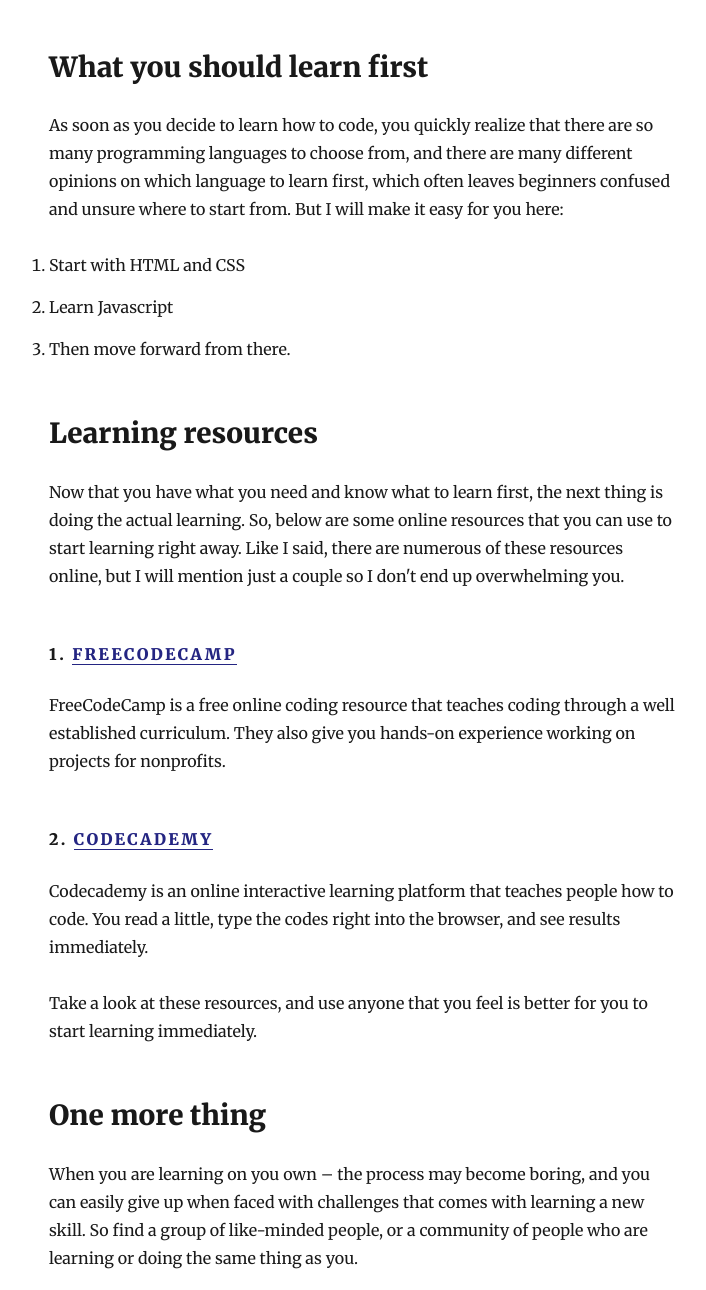
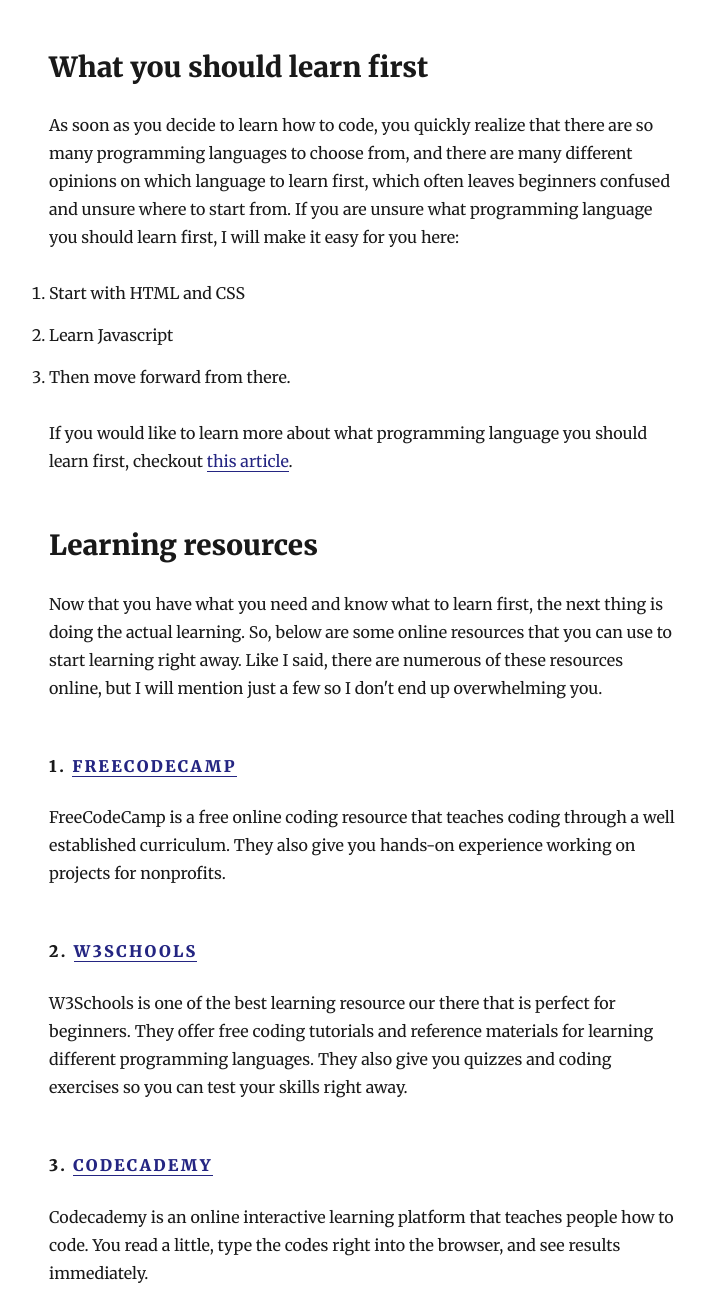
Before and after one commit to nzesalem/vorlume.com, a Gatsby site: page /start-coding/ in a window 1280 px wide. Shown: the part 1645-2935 px from the top of the page, without its empty margins (276-982 px from the left). Built offline with nearby package versions, Linux system fonts and the light colour scheme; Gatsby itself is replaced by a stand-in of ours; some packages are replaced by stand-ins of ours.

Commit message:
Add w3schools to learning resource list
Update what you should learn first section

```diff
--- a/content/blog/start-coding/index.md
+++ b/content/blog/start-coding/index.md
@@ -24,18 +24,24 @@
 But I would strongly advice anyone who wants to take coding seriously to get a computer (laptop or desktop), I think this will allow you to learn and get things done faster. For a start, you can get a cheap laptop with minimum specifications. You may even rent, or borrow from a friend, if you have to.
 
 ## What you should learn first
-As soon as you decide to learn how to code, you quickly realize that there are so many programming languages to choose from, and there are many different opinions on which language to learn first, which often leaves beginners confused and unsure where to start from. But I will make it easy for you here:
+As soon as you decide to learn how to code, you quickly realize that there are so many programming languages to choose from, and there are many different opinions on which language to learn first, which often leaves beginners confused and unsure where to start from. If you are unsure what programming language you should learn first, I will make it easy for you here:
+
 1. Start with HTML and CSS
 2. Learn Javascript
 3. Then move forward from there.
 
+If you would like to learn more about what programming language you should learn first, checkout [this article](https://medium.freecodecamp.org/what-programming-language-should-i-learn-first-%CA%87d%C4%B1%C9%B9%C9%94s%C9%90%CA%8C%C9%90%C9%BE-%C9%B9%C7%9D%CA%8Dsu%C9%90-19a33b0a467d).
+
 ## Learning resources
-Now that you have what you need and know what to learn first, the next thing is doing the actual learning. So, below are some online resources that you can use to start learning right away. Like I said, there are numerous of these resources online, but I will mention just a couple so I don't end up overwhelming you.
+Now that you have what you need and know what to learn first, the next thing is doing the actual learning. So, below are some online resources that you can use to start learning right away. Like I said, there are numerous of these resources online, but I will mention just a few so I don't end up overwhelming you.
 
 #### 1. [freeCodeCamp](https://www.freecodecamp.org)
 FreeCodeCamp is a free online coding resource that teaches coding through a well established curriculum. They also give you hands-on experience working on projects for nonprofits.
 
-#### 2. [Codecademy](https://www.codecademy.com)
+#### 2. [W3Schools](https://www.w3schools.com)
+W3Schools is one of the best learning resource our there that is perfect for beginners. They offer free coding tutorials and reference materials for learning different programming languages. They also give you quizzes and coding exercises so you can test your skills right away.
+
+#### 3. [Codecademy](https://www.codecademy.com)
 Codecademy is an online interactive learning platform that teaches people how to code. You read a little, type the codes right into the browser, and see results immediately.
 
 Take a look at these resources, and use anyone that you feel is better for you to start learning immediately.
```
